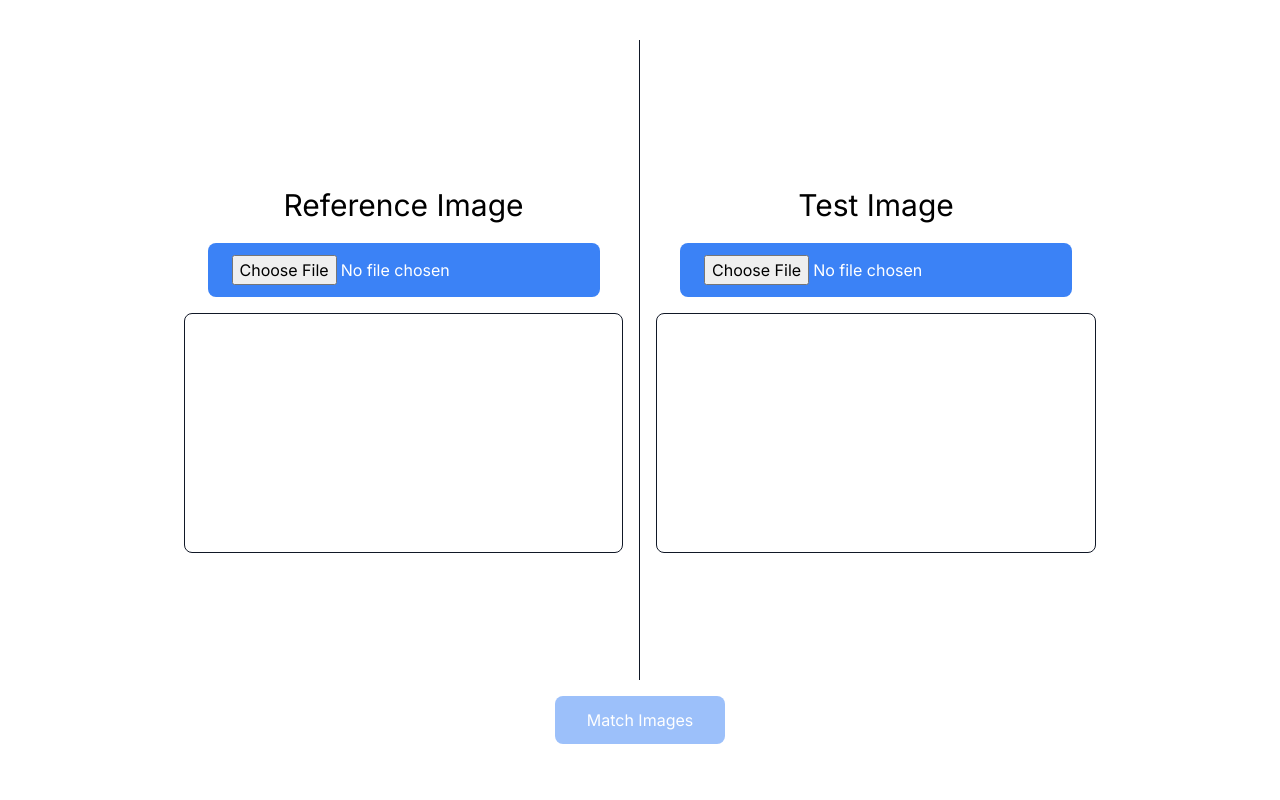
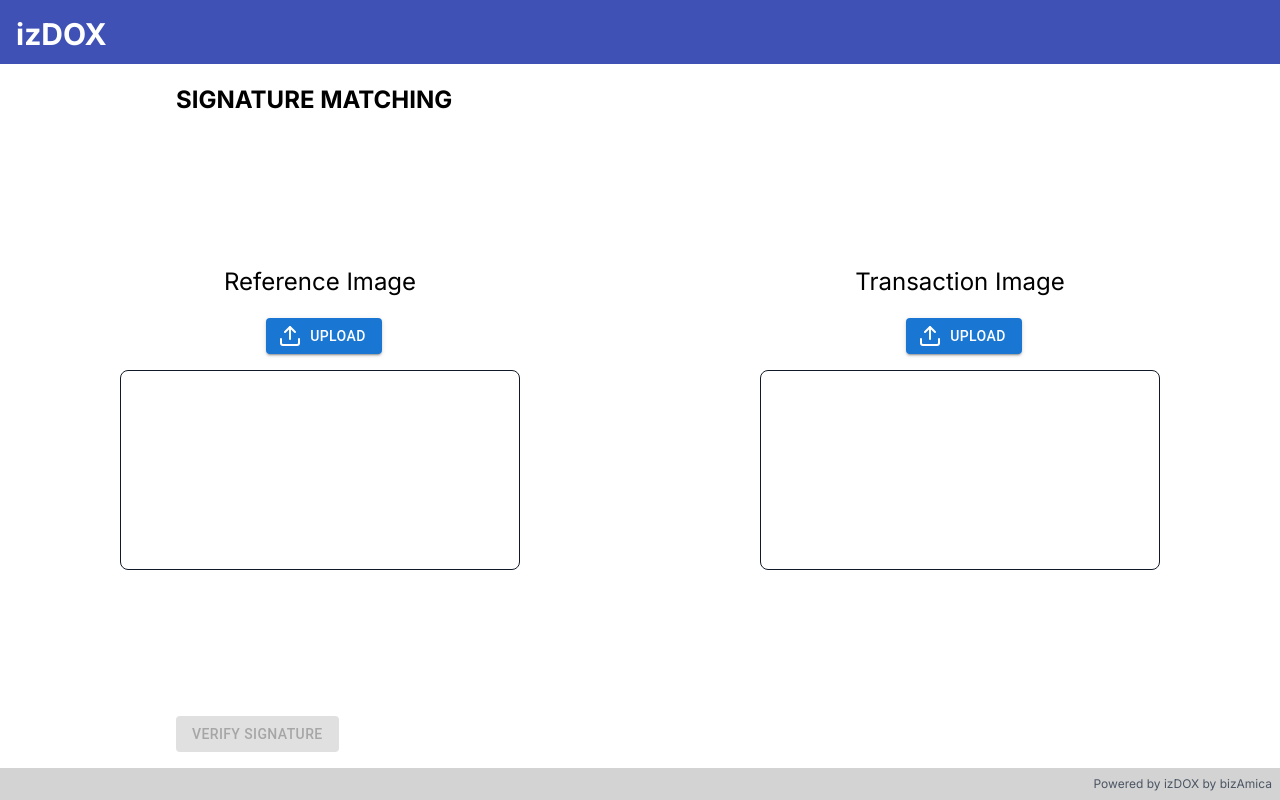
Before and after one commit to montyz69/Match-Images, a Next.js app: page / in a window 1280 px wide. Built offline with nearby package versions, Linux system fonts and the light colour scheme.

Commit message:
fixed ui

```diff
--- a/app/layout.tsx
+++ b/app/layout.tsx
@@ -5,7 +5,7 @@ import "./globals.css";
 const inter = Inter({ subsets: ["latin"] });
 
 export const metadata: Metadata = {
-  title: "Match Images",
+  title: "AI Platform",
   description: "",
 };
 
--- a/app/page.tsx
+++ b/app/page.tsx
@@ -1,22 +1,31 @@
 "use client";
-import axios from 'axios';
-import React, { useState, useRef } from 'react';
+import * as React from "react";
+import { Button, CircularProgress } from "@mui/material";
+import { TrashIcon, UploadIcon } from "lucide-react";
+import axios from "axios";
 
 const ImageMatchPage: React.FC = () => {
-  const [leftImage, setLeftImage] = useState<File | null>(null);
-  const [rightImage, setRightImage] = useState<File | null>(null);
-  const [result, setResult] = useState<{ matchingConfidence: string; status: string } | null>(null);
+  const [leftImage, setLeftImage] = React.useState<File | null>(null);
+  const [rightImage, setRightImage] = React.useState<File | null>(null);
+  const [result, setResult] = React.useState<{
+    matchingConfidence: string;
+    status: string;
+  } | null>(null);
+  const [loading, setLoading] = React.useState(false);
+  const leftInputRef = React.useRef<HTMLInputElement | null>(null);
+  const rightInputRef = React.useRef<HTMLInputElement | null>(null);
 
-  const leftImageInputRef = useRef<HTMLInputElement>(null);
-  const rightImageInputRef = useRef<HTMLInputElement>(null);
-
-  const handleLeftImageChange = (event: React.ChangeEvent<HTMLInputElement>) => {
+  const handleLeftImageChange = (
+    event: React.ChangeEvent<HTMLInputElement>
+  ) => {
     if (event.target.files && event.target.files.length > 0) {
       setLeftImage(event.target.files[0]);
     }
   };
 
-  const handleRightImageChange = (event: React.ChangeEvent<HTMLInputElement>) => {
+  const handleRightImageChange = (
+    event: React.ChangeEvent<HTMLInputElement>
+  ) => {
     if (event.target.files && event.target.files.length > 0) {
       setRightImage(event.target.files[0]);
     }
@@ -24,95 +33,177 @@ const ImageMatchPage: React.FC = () => {
 
   const handleClearLeftImage = () => {
     setLeftImage(null);
-    if (leftImageInputRef.current) {
-      leftImageInputRef.current.value = '';
+    if (leftInputRef.current) {
+      leftInputRef.current.value = "";
     }
   };
 
   const handleClearRightImage = () => {
     setRightImage(null);
-    if (rightImageInputRef.current) {
-      rightImageInputRef.current.value = '';
+    if (rightInputRef.current) {
+      rightInputRef.current.value = "";
     }
   };
 
   const handleApiCall = async () => {
     if (leftImage && rightImage) {
+      setLoading(true);
       try {
         const formData = new FormData();
-        formData.append('image1', leftImage);  // Use 'image1' as per API expectation
-        formData.append('image2', rightImage);  // Use 'image2' as per API expectation
+        formData.append("image1", leftImage); // Use 'image1' as per API expectation
+        formData.append("image2", rightImage); // Use 'image2' as per API expectation
 
-        const response = await axios.post('https://demo1.izdox.com/api/transaction/match_signature', formData, {
+        const response = await axios.post(
+          "https://demo1.izdox.com/api/transaction/match_signature",
+          formData,
+          {
             headers: {
-            'Content-Type': 'multipart/form-data'
+              "Content-Type": "multipart/form-data",
             }
-        });
+          }
+        );
 
-        console.log('API Response:', response.data);
+        console.log("API Response:", response.data);
 
         setResult({
           matchingConfidence: response.data.Result["Matching Confidence"],
           status: response.data.Result.status,
         });
       } catch (error) {
-        console.error('Error calling API:', error);
+        console.error("Error calling API:", error);
+      } finally {
+        setLoading(false);
       }
     } else {
-      alert('Please upload both left and right images.');
+      alert("Please upload both left and right images.");
     }
   };
 
   return (
-    <div className="flex flex-col h-screen overflow-auto p-4 sm:p-10 mx-4 sm:mx-32">
+    <div className="flex flex-col h-screen overflow-auto">
+      <div className="bg-[#3f51b5] h-[64px] w-full">
+        <div className="text-3xl font-bold text-white mt-4 ml-4">izDOX</div>
+      </div>
+      <div className="pl-44 mt-5 text-2xl text-bold">
+        <strong>
+          SIGNATURE MATCHING
+        </strong>
+
+      </div>
       <div className="flex flex-col sm:flex-row flex-1">
-        <div className="flex border-gray-900 flex-col items-center justify-center sm:w-1/2 p-4 border-b sm:border-b-0 sm:border-r border-gray-300">
-          <h3 className='text-2xl sm:text-3xl m-5'>Reference Image</h3>
+        <div className="flex flex-col items-center justify-center sm:w-1/2 p-4 border-b sm:border-b-0">
+          <h3 className="text-2xl m-5">Reference Image</h3>
+          <div className="flex items-center space-x-2">
             <input
-            ref={leftImageInputRef}
               type="file"
               accept="image/*"
               onChange={handleLeftImageChange}
-            className="mb-4 px-4 py-3 sm:px-6 bg-blue-500 text-white rounded-lg cursor-pointer text-sm sm:text-base"
+              style={{ display: "none" }}
+              id="left-image-upload"
+              ref={leftInputRef}
             />
-          <div className="w-full border-gray-900 h-full max-h-[30vh] flex items-center justify-center border border-gray-300 overflow-auto rounded-lg bg-white">
+            <label htmlFor="left-image-upload">
+              <Button
+                component="span"
+                variant="contained"
+                startIcon={<UploadIcon />}
+                className="px-3 py-2 bg-[#3f51b5] text-white rounded-lg cursor-pointer text-sm"
+              >
+                Upload
+              </Button>
+            </label>
             {leftImage && (
-              <img src={URL.createObjectURL(leftImage)} alt="Left Image Preview" className="object-contain w-full h-full" />
+              <Button
+                onClick={handleClearLeftImage}
+                variant="contained"
+                startIcon={<TrashIcon />}
+                className="px-3 py-2 bg-[#3f51b5] text-white rounded-lg cursor-pointer text-sm"
+              >
+                Clear
+              </Button>
+            )}
+          </div>
+          <div className="w-full border-gray-900 h-full max-w-[50vh] max-h-[25vh] flex items-center justify-center border border-gray-300 overflow-auto rounded-lg bg-white mt-4">
+            {leftImage && (
+              <img
+                src={URL.createObjectURL(leftImage)}
+                alt="Left Image Preview"
+                className="object-contain w-full h-full"
+              />
             )}
           </div>
         </div>
         <div className="flex flex-col items-center justify-center sm:w-1/2 p-4">
-          <h3 className='text-2xl sm:text-3xl m-5'>Test Image</h3>
+          <h3 className="text-2xl  m-5">Transaction Image</h3>
+          <div className="flex items-center space-x-2">
             <input
-            ref={rightImageInputRef}
               type="file"
               accept="image/*"
               onChange={handleRightImageChange}
-            className="mb-4 px-4 py-3 sm:px-6 bg-blue-500 text-white rounded-lg cursor-pointer text-sm sm:text-base"
+              style={{ display: "none" }}
+              id="right-image-upload"
+              ref={rightInputRef}
             />
-          <div className="w-full border-gray-900 h-full max-h-[30vh] flex items-center justify-center border border-gray-300 overflow-auto rounded-lg bg-white">
+            <label htmlFor="right-image-upload">
+              <Button
+                component="span"
+                variant="contained"
+                startIcon={<UploadIcon />}
+                className="px-3 py-2 bg-[#3f51b5] text-white rounded-lg cursor-pointer text-sm"
+              >
+                Upload
+              </Button>
+            </label>
             {rightImage && (
-              <img src={URL.createObjectURL(rightImage)} alt="Right Image Preview" className="object-contain w-full h-full" />
+              <Button
+                onClick={handleClearRightImage}
+                variant="contained"
+                startIcon={<TrashIcon />}
+                className="px-3 py-2 bg-[#3f51b5] text-white rounded-lg cursor-pointer text-sm"
+              >
+                Clear
+              </Button>
+            )}
+          </div>
+          <div className="w-full border-gray-900 h-full max-w-[50vh] max-h-[25vh] flex items-center justify-center border border-gray-300 overflow-auto rounded-lg bg-white mt-4">
+            {rightImage && (
+              <img
+                src={URL.createObjectURL(rightImage)}
+                alt="Right Image Preview"
+                className="object-contain w-full h-full"
+              />
             )}
           </div>
         </div>
       </div>
-      <div className="p-4 text-center flex flex-col items-center space-y-4">
-        {result && (
-          <div className="mb-4 p-4 bg-gradient-to-r from-blue-400 to-blue-700 text-white rounded-lg shadow-lg w-full text-center h-[150px] flex flex-col justify-center items-center">
-            <h1 className="text-2xl sm:text-4xl font-bold">Matching Confidence: {result.matchingConfidence}</h1>
-            {/* <h3 className="text-3xl mt-2">Status: {result.status}</h3> */}
+      <div className="pl-44 my-4">
+        <Button
+          onClick={handleApiCall}
+          variant="contained"
+          disabled={!leftImage || !rightImage}
+          className="px-4 py-3 bg-[#3f51b5]"
+        >
+          Verify Signature
+        </Button>
+        {loading && (
+          <div className="mt-4">
+            <CircularProgress />
           </div>
         )}
-        <div className="flex flex-col sm:flex-row space-y-4 sm:space-y-0 sm:space-x-4">
-          {leftImage && (
-            <button onClick={handleClearLeftImage} className="px-4 sm:px-8 py-3 bg-red-500 text-white rounded-lg">Clear Left Image</button>
-          )}
-          <button onClick={handleApiCall} className={`px-4 sm:px-8 py-3 bg-blue-500 text-white rounded-lg ${!leftImage || !rightImage ? 'opacity-50 cursor-not-allowed' : ''}`} disabled={!leftImage || !rightImage}>Match Images</button>
-          {rightImage && (
-            <button onClick={handleClearRightImage} className="px-4 sm:px-8 py-3 bg-red-500 text-white rounded-lg">Clear Right Image</button>
+      </div>
+      <div className="pl-44">
+        {result && !loading && (
+          <div className="text-black rounded-lg flex flex-col mb-20">
+            <h1 className="text-xl font-bold">
+              Matching Confidence: {result.matchingConfidence}
+            </h1>
+          </div>
         )}
       </div>
+      <div className="h-8 p-2 bg-[#d3d3d3] flex justify-end items-center">
+        <span className="text-xs text-gray-600">
+          Powered by izDOX by bizAmica
+        </span>
       </div>
     </div>
   );
--- a/package.json
+++ b/package.json
@@ -9,7 +9,12 @@
     "lint": "next lint"
   },
   "dependencies": {
+    "@emotion/react": "^11.11.4",
+    "@emotion/styled": "^11.11.5",
+    "@mui/material": "^5.16.0",
     "axios": "^1.7.2",
+    "lucide-react": "^0.405.0",
+    "lucide-vue-next": "^0.405.0",
     "next": "14.2.4",
     "react": "^18",
     "react-dom": "^18"
```
Also changed, not shown: 1 other file (tests, documents, lock files or other folders). Lines whose indentation alone changed are shown as unchanged.
